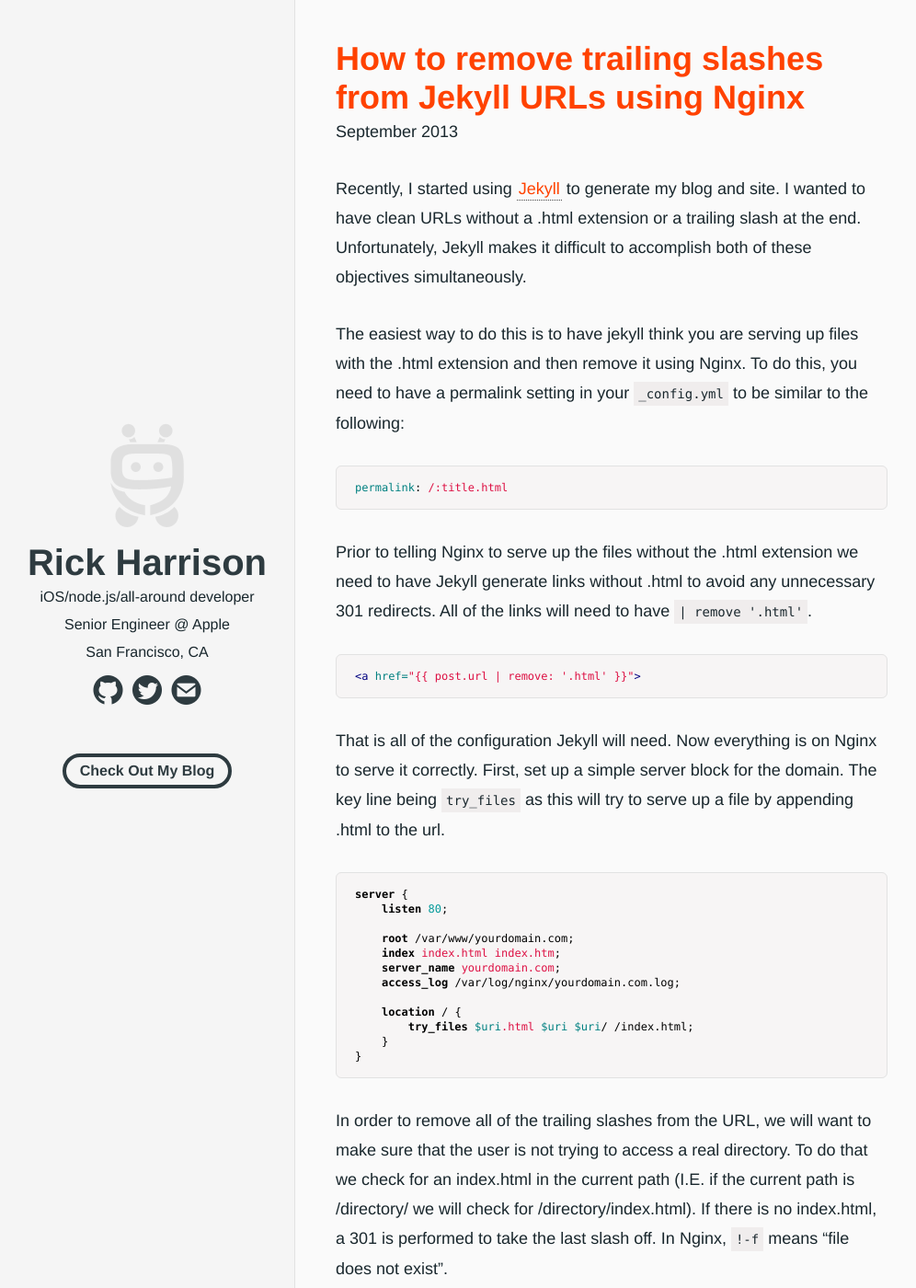
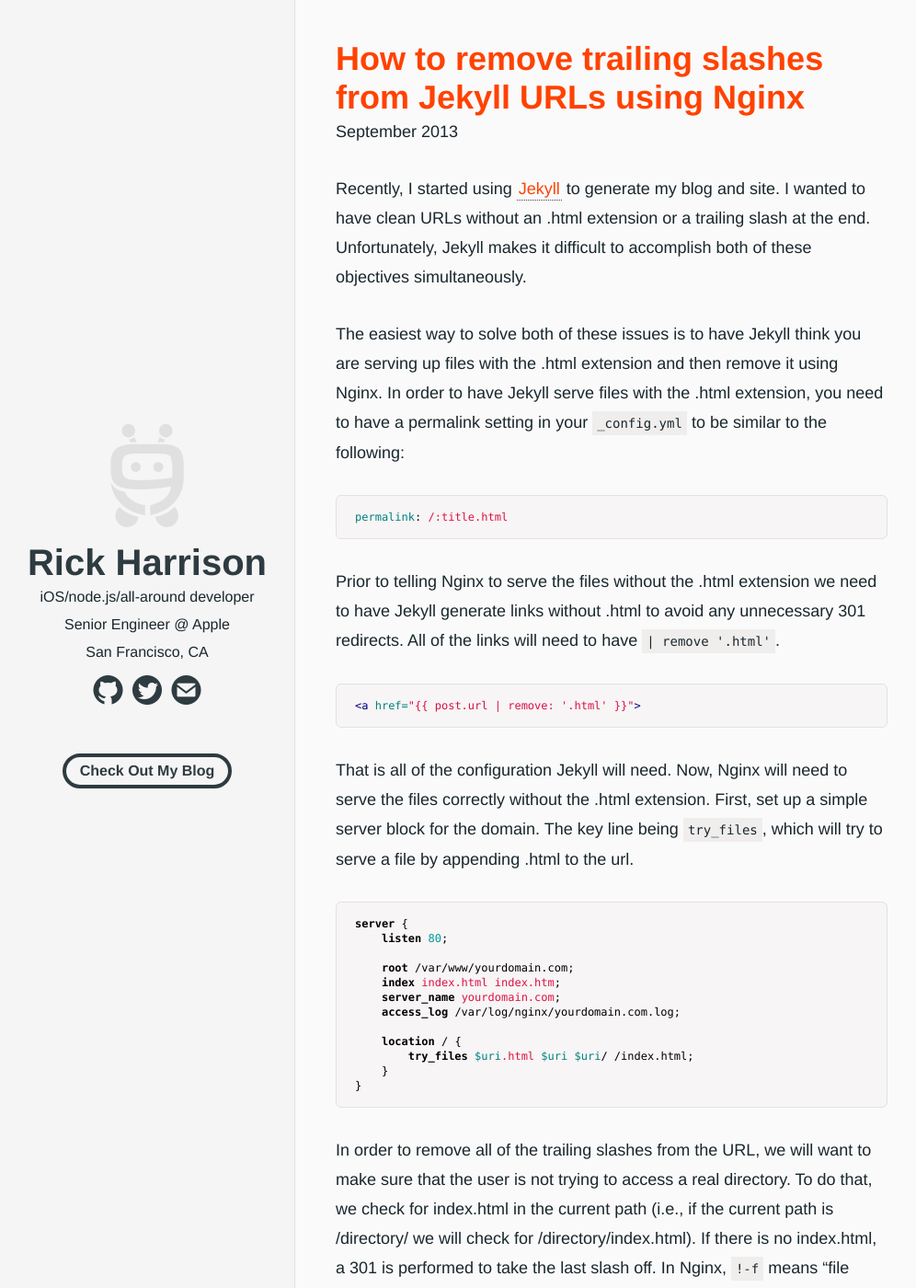
Before and after one commit to rickharrison-archive/rickharrison.me, a Jekyll site: the page built from _posts/2013-08-25-how-to-remove-trailing-slashes-from-jekyll-urls-using-nginx.md, in a window 1280 px wide and 1400 px high. Shown: the whole window at 92% size, without its empty margins (0-996 px from the left). Built offline with Jekyll 4.4.1, drawn with Linux system fonts in a browser that asks for light colours; Markdown is read by kramdown in place of the engine named in the settings; comment, search, counter and statistics services are not loaded; some of the changed text lies outside the part shown.

Commit message:
Made some edits on the jekyll url post.

````diff
--- a/_posts/2013-08-25-how-to-remove-trailing-slashes-from-jekyll-urls-using-nginx.md
+++ b/_posts/2013-08-25-how-to-remove-trailing-slashes-from-jekyll-urls-using-nginx.md
@@ -4,15 +4,15 @@
 date: 2013-09-04 20:00:00 -0700
 ---
 
-Recently, I started using [Jekyll](http://jekyllrb.com/) to generate my blog and site. I wanted to have clean URLs without a .html extension or a trailing slash at the end. Unfortunately, Jekyll makes it difficult to accomplish both of these objectives simultaneously.
+Recently, I started using [Jekyll](http://jekyllrb.com/) to generate my blog and site. I wanted to have clean URLs without an .html extension or a trailing slash at the end. Unfortunately, Jekyll makes it difficult to accomplish both of these objectives simultaneously.
 
-The easiest way to do this is to have jekyll think you are serving up files with the .html extension and then remove it using Nginx. To do this, you need to have a permalink setting in your `_config.yml` to be similar to the following:
+The easiest way to solve both of these issues is to have Jekyll think you are serving up files with the .html extension and then remove it using Nginx. In order to have Jekyll serve files with the .html extension, you need to have a permalink setting in your `_config.yml` to be similar to the following:
 
 ```yaml
 permalink: /:title.html
 ```
 
-Prior to telling Nginx to serve up the files without the .html extension we need to have Jekyll generate links without .html to avoid any unnecessary 301 redirects. All of the links will need to have `| remove '.html'`.
+Prior to telling Nginx to serve the files without the .html extension we need to have Jekyll generate links without .html to avoid any unnecessary 301 redirects. All of the links will need to have `| remove '.html'`.
 
 {% raw %}
 ```html
@@ -20,7 +20,7 @@
 ```
 {% endraw %}
 
-That is all of the configuration Jekyll will need. Now everything is on Nginx to serve it correctly. First, set up a simple server block for the domain. The key line being `try_files` as this will try to serve up a file by appending .html to the url.
+That is all of the configuration Jekyll will need. Now, Nginx will need to serve the files correctly without the .html extension. First, set up a simple server block for the domain. The key line being `try_files`, which will try to serve a file by appending .html to the url.
 
 ```nginx
 server {
@@ -52,7 +52,7 @@
 }
 ```
 
-Finally, a 301 redirect will be set up to remove any .html extension from the URL (I.E. from /blog.html to /blog). Once again, this is a simple if statement with a rewrite statement:
+Finally, a 301 redirect will be set up to remove any .html extension from the URL (i.e., from /blog.html to /blog). Once again, this is a simple `if` statement with a rewrite statement:
 
 ```nginx
 if ($request_uri ~* ".html") {
````
Also changed, not shown: other parts of _posts/2013-08-25-how-to-remove-trailing-slashes-from-jekyll-urls-using-nginx.md (+2 -2 lines).
